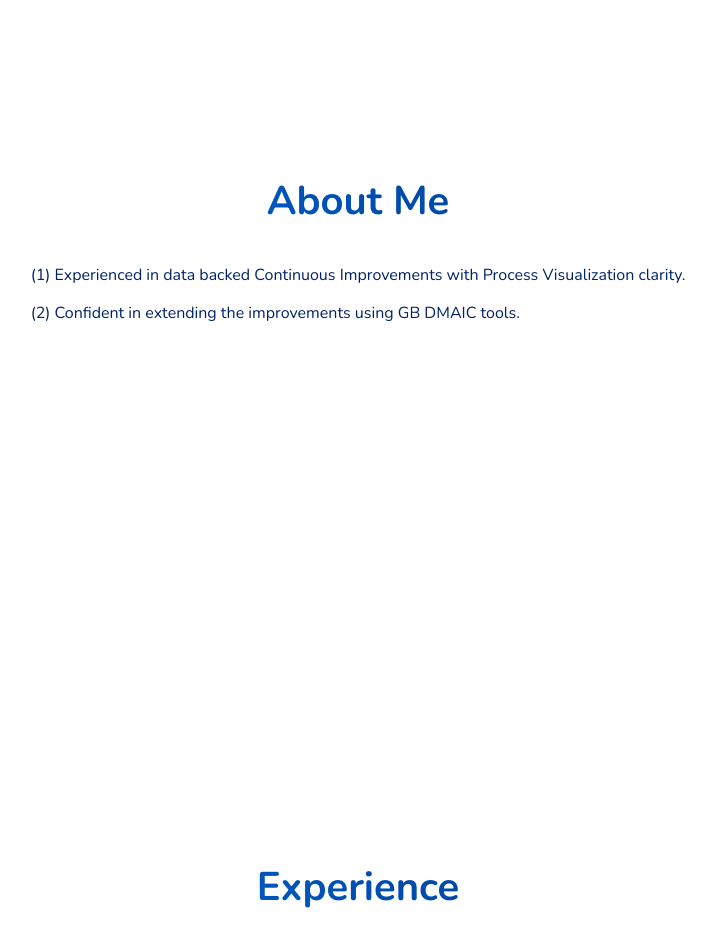
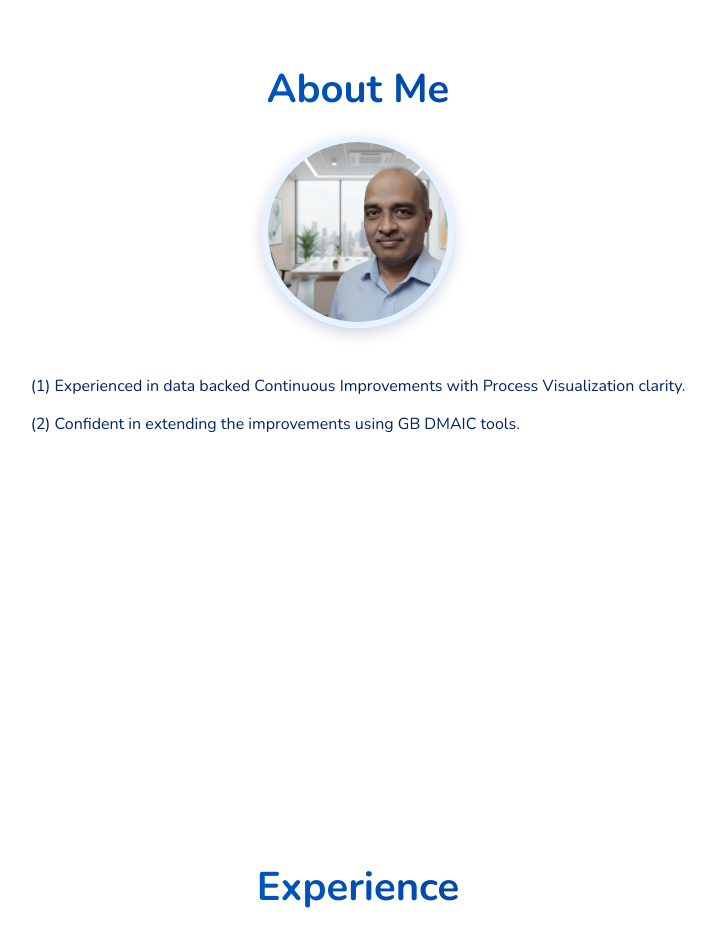
Before and after one commit to mohankmmkm/mohan-aerospace-process-portfolio, a plain HTML site: page index.html in a window 1280 px wide. Shown: the part 960-1893 px from the top of the page, without its empty margins (282-998 px from the left). Drawn offline with nearby package versions, Linux system fonts and the light colour scheme.

Commit message:
Photo included

```diff
--- a/index.html
+++ b/index.html
@@ -34,6 +34,9 @@
         </section>
         <section id="about">
             <h2 class="reveal">About Me</h2>
+            <div class="profile-photo-container reveal">
+                <img src="Mohan_Photo.jpeg" alt="A photo of Mohan" class="profile-photo">
+            </div>
             <div class="about-content reveal">
                 <p>(1) Experienced in data backed Continuous Improvements with Process Visualization clarity.</p>
                 <p>(2) Confident in extending the improvements using GB DMAIC tools.</p>
--- a/style.css
+++ b/style.css
@@ -85,6 +85,21 @@ h1 {
 h2 {
     font-size: 2.5rem;
 }
+
+/* --- Profile Photo Styles --- */
+.profile-photo-container {
+    margin-bottom: 25px; /* Adds space between the photo and the text below */
+}
+
+.profile-photo {
+    width: 180px;
+    height: 180px;
+    border-radius: 50%; /* Creates the circular shape */
+    object-fit: cover; /* Ensures the image fills the circle without distortion */
+    border: 6px solid #e6f2ff; /* A frame that matches your card background color */
+    box-shadow: 0 5px 15px rgba(0, 35, 102, 0.2); /* Adds a subtle shadow for a lifting effect */
+}
+
 
 /* About Me Section Specifics */
 .about-content {
```
